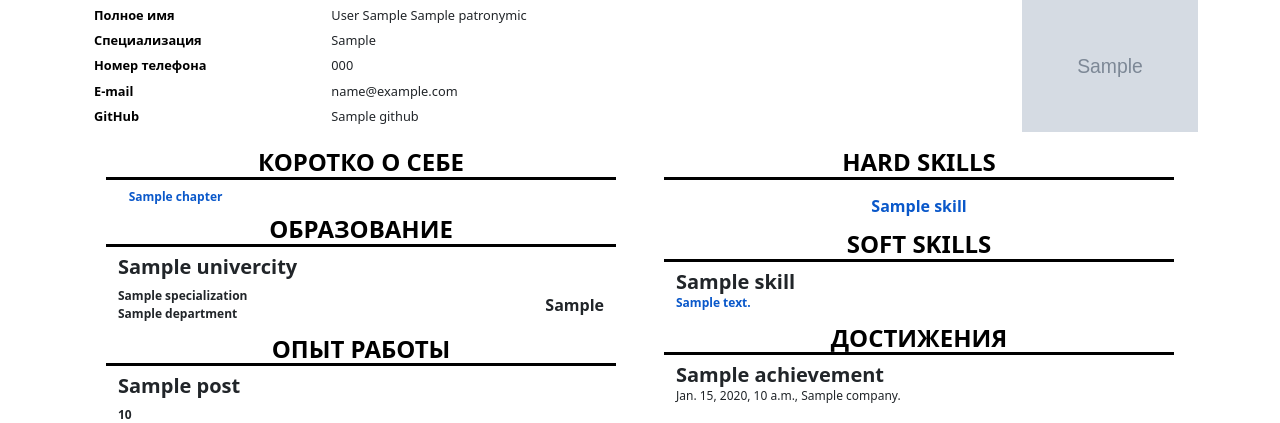
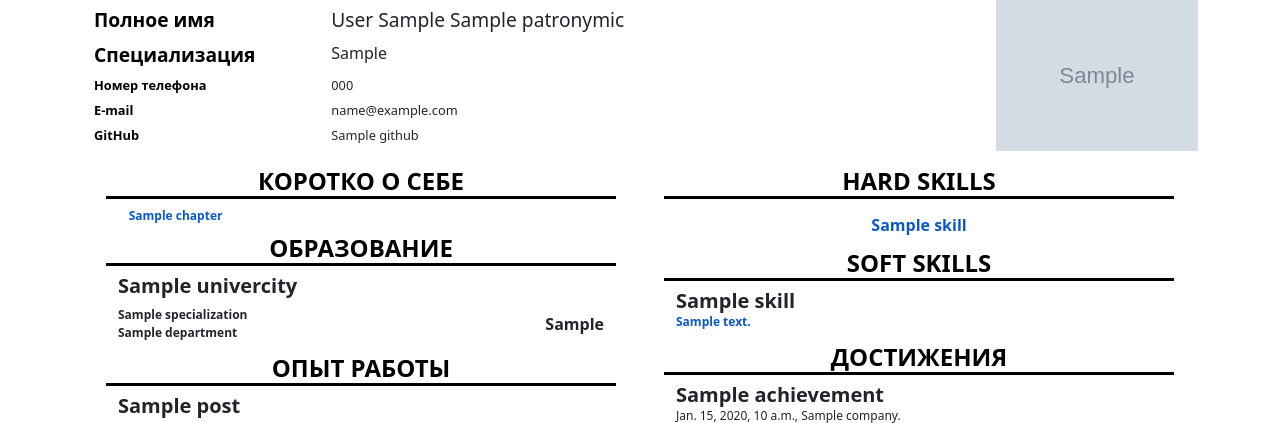
Before and after one commit to ilyashirko/portfolio, a Django app: template main/templates/resume.html in a window 1280 px wide. Shown: the part 80-503 px from the top of the page. Run offline with Django 4.2, Linux system fonts and the light colour scheme; the template is opened without the code that fills it: most values are stand-ins (such as "Sample title", 1, 10 or a date in 2020); grey boxes marked "Sample" are stand-in pictures; some libraries are stand-ins or nearby versions.

Commit message:
try to fix font

```diff
--- a/main/templates/resume.html
+++ b/main/templates/resume.html
@@ -10,18 +10,18 @@
         <div class="col-lg-9 col-xxl-9 h-auto">
             <div class="row h-auto" style="margin-right: 0;margin-left: 0;margin-top: 6px;margin-bottom: 6px;">
                 <div class="col-lg-3 h-auto" style="padding-right: 0;padding-left: 0;width: 30%;">
-                    <p class="base_title" style="font-size: 1vmax;">Полное имя</p>
+                    <p class="base_title" style="font-size: 1.5vmax;">Полное имя</p>
                 </div>
                 <div class="col-lg-5 h-auto" style="padding-right: 0;padding-left: 0;width: 70%;">
-                    <p style="margin-bottom: 0;font-size: 1vmax;">{{ candidate.last_name }} {{ candidate.first_name }} {{ candidate.patronymic }}</p>
+                    <p style="margin-bottom: 0;font-size: 1.5vmax;">{{ candidate.last_name }} {{ candidate.first_name }} {{ candidate.patronymic }}</p>
                 </div>
             </div>
             <div class="row h-auto" style="margin-right: 0;margin-left: 0;margin-top: 6px;margin-bottom: 6px;">
                 <div class="col-lg-3 h-auto" style="padding-right: 0;padding-left: 0;width: 30%;">
-                    <p class="base_title" style="font-size: 1vmax;">Cпециализация</p>
+                    <p class="base_title" style="font-size: 1.5vmax;">Cпециализация</p>
                 </div>
                 <div class="col-lg-5 h-auto" style="padding-right: 0;padding-left: 0;width: 70%;">
-                    <p style="margin-bottom: 0;font-size: 1vmax;;">{{ candidate.desired_position }}</p>
+                    <p style="margin-bottom: 0;font-size: 1.5   vmax;;">{{ candidate.desired_position }}</p>
                 </div>
             </div>
             <div class="row h-auto" style="margin-right: 0;margin-left: 0;margin-top: 6px;margin-bottom: 6px;">
```
